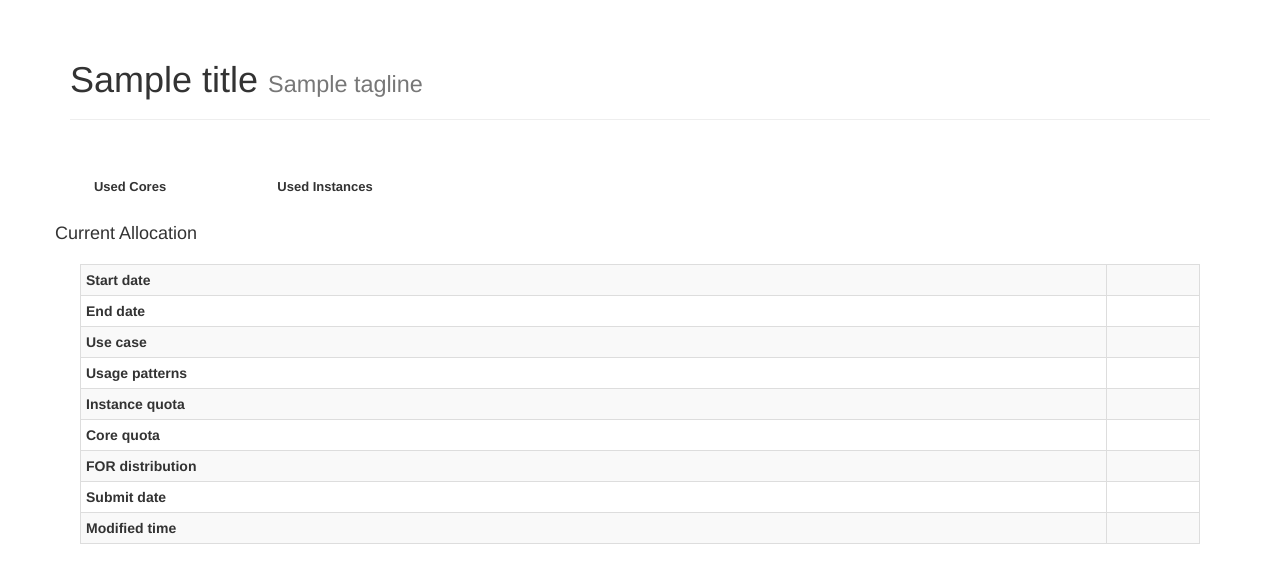
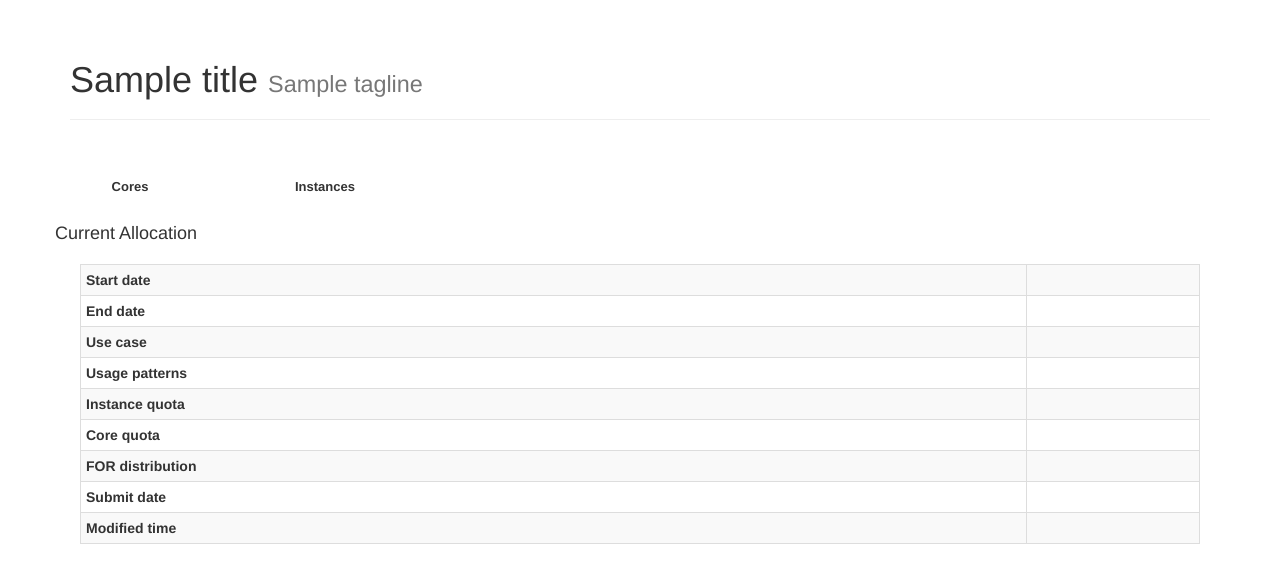
Before and after one commit to rrothwell/langstroth, a Django app: template nectar_allocations/templates/project_details.html in a window 1280 px wide. Shown: the part 52-635 px from the top of the page. Run offline with Django 3.2, Linux system fonts and the light colour scheme; the template is opened without the code that fills it: most values are stand-ins (such as "Sample title", 1, 10 or a date in 2020); lists and menus that the app fills with data are empty; parts of the project's set-up code (start-up, migrations or seed data) failed here and were passed over; some libraries are stand-ins or nearby versions.

Commit message:
RR: adjustments to project page including: changes to pie charts delete FOR column used divs and spans

```diff
--- a/langstroth/static/js/project_details.js
+++ b/langstroth/static/js/project_details.js
@@ -47,7 +47,7 @@ function tabulateSummary(pageAreaSelector, projectSummary, forTranslation) {
 					.append("tr");
 
 	rows.append("th")
-		.style("min-width", "100px")
+		.style("max-width", "60px")
 		.text(function(row) {
 				return headings[row];
 			});
@@ -55,32 +55,28 @@ function tabulateSummary(pageAreaSelector, projectSummary, forTranslation) {
 	rows.append("td")
 		.html(function(row) {
 			if (row == "for_distribution") {
-				var forDistributionTable = "<table class='table table-striped table-bordered table-condensed'  style='max-width: 40em;'>";
+				var forDistributionTable = "";
 				if (projectSummary.field_of_research_1) {
 					var for1 = projectSummary.field_of_research_1;
-					forDistributionTable += "<tr  style='line-height: 1.0;'>"
-					+ "<th style='min-width: 6em'>" + "FOR&nbsp;1:&nbsp;</th>"
-					+ "<td style='min-width: 20em'>" + forTranslation[for1] + "&nbsp;(" + for1 + ")</td>"
-					+ "<td style='max-width: 4em'>" + projectSummary.for_percentage_1 + "&nbsp;%&nbsp;</td>"
-					+ "</tr>";
+					forDistributionTable += "<div>"
+					+ "<span style='min-width: 20em'>" + forTranslation[for1] + "&nbsp;(" + for1 + ")&nbsp;</span>"
+					+ "<span style='max-width: 4em'>" + projectSummary.for_percentage_1 + "&nbsp;%&nbsp;</span>"
+					+ "</div>";
 				}
 				if (projectSummary.field_of_research_2) {
 					var for2 = projectSummary.field_of_research_2;
-					forDistributionTable += "<tr style='line-height: 1.0;'>"
-					+ "<th style='min-width: 6em'>" + "FOR&nbsp;2:&nbsp;</th>"
-					+ "<td style='min-width: 20em'>" + forTranslation[for2] + "&nbsp;(" + for2 + ")</td>"
-					+ "<td style='max-width: 4em'>" + projectSummary.for_percentage_2 + "&nbsp;%&nbsp;</td>"
-					+ "</tr>";
+					forDistributionTable += "<div>"
+					+ "<span style='min-width: 20em'>" + forTranslation[for2] + "&nbsp;(" + for2 + ")&nbsp;</span>"
+					+ "<span style='max-width: 4em'>" + projectSummary.for_percentage_2 + "&nbsp;%&nbsp;</span>"
+					+ "</div>";
 				}
 				if (projectSummary.field_of_research_3) {
 					var for3 = projectSummary.field_of_research_3;
-					forDistributionTable += "<tr style='line-height: 1.0;'>"
-					+ "<th style='min-width: 6em'>" + "FOR&nbsp;3:&nbsp;</th>"
-					+ "<td style='min-width: 20em'>" + forTranslation[for3] + "&nbsp;(" + for3 + ")</td>"
-					+ "<td style='max-width: 4em'>" + projectSummary.for_percentage_3 + "&nbsp;%&nbsp;</td>"
-					+ "</tr>";
+					forDistributionTable += "<div>"
+					+ "<span style='min-width: 20em'>" + forTranslation[for3] + "&nbsp;(" + for3 + ")&nbsp;</span>"
+					+ "<span style='max-width: 4em'>" + projectSummary.for_percentage_3 + "&nbsp;%&nbsp;</span>"
+					+ "</div>";
 				}
-				forDistributionTable += "</table>";
 				return forDistributionTable;
 			}
 			return projectSummary[row];
@@ -104,10 +100,7 @@ function graphQuota(pageAreaSelector, quotaKey, usage) {
 				.domain("0", "1")
 			    .range(["#006ccf", "#f2f2f2"]);
 
-	var pie = d3.layout.pie()
-				.value(function(d) {
-						return d;
-				});
+	var pie = d3.layout.pie();
 
 	var arc = d3.svg.arc()
 				.outerRadius(PIE_CHART_RADIUS)
@@ -131,18 +124,6 @@ function graphQuota(pageAreaSelector, quotaKey, usage) {
 				.style("fill", function(d, i) {
 					return color(i);
 				});
-
-	g.append("text")
-				.attr("transform", function(d) { return "translate(" + arc.centroid(d) + ")"; })
-				.attr("dy", ".35em")
-				.style("text-anchor", "middle")
-				.style("font-weight", "bold")
-				.style("font-family", "'Helvetica Neue', Helvetica, Arial, sans-serif")
-				.style("font-size", "13px")
-				.text(function(d) {
-					var usageQuota = (usage[0] + usage[1]) + "";
-					return d.data == "0" ? "" : d.data + "/" + usageQuota;
-				});
 }
 
 //==== Project Allocation: Assembling the Pieces.
@@ -152,10 +133,14 @@ function projectDetails() {
 	d3.json("/nacc/rest/for_codes", function(error, forTranslation) {
 		d3.json("/nacc/rest/allocations/" + allocationId + "/project/summary", function(error, projectSummary) {
 			tabulateSummary("#project-summary", projectSummary, forTranslation);
+
 			var coreUsage = [projectSummary.cores, projectSummary.core_quota - projectSummary.cores];
 			graphQuota("#core-pie-chart","cores", coreUsage);
+			$("#core-label").html("Used&nbsp;" + projectSummary.cores + "&nbsp;of&nbsp;" + projectSummary.core_quota);
+
 			instanceUsage = [projectSummary.instances, projectSummary.instance_quota - projectSummary.instances];
 			graphQuota("#instance-pie-chart","instances", instanceUsage);
+			$("#instance-label").html("Used&nbsp;" + projectSummary.instances + "&nbsp;of&nbsp;" + projectSummary.instance_quota);
 		});
 	});
 }
--- a/nectar_allocations/templates/project_details.html
+++ b/nectar_allocations/templates/project_details.html
@@ -11,7 +11,8 @@
 				<div id="visualisation" class='project-visualisation-container'>
 					<div>
 						<div id="core-pie-chart" class='project-chart-container'></div>
-						<h4>Used Cores</h4>
+						<h4>Cores</h4>
+						<h4 id="core-label"></h4>
 					</div>
 				</div>
 			</div>
@@ -19,7 +20,8 @@
 				<div id="visualisation" class='project-visualisation-container'>
 					<div>
 						<div id="instance-pie-chart" class='project-chart-container'></div>
-						<h4>Used Instances</h4>
+						<h4>Instances</h4>
+						<h4 id = "instance-label"></h4>
 					</div>
 				</div>
 			</div>
--- a/nectar_allocations/views.py
+++ b/nectar_allocations/views.py
@@ -18,8 +18,8 @@ def allocation_visualisation_page(request):
 def project_details_page(request, allocation_request_id):
     allocation_dict = AllocationRequest.project_from_allocation_request_id(allocation_request_id)
     context = {
-        "title": "Project",
-        "tagline": allocation_dict['project_name'].replace('_', ' '),
+        "title": allocation_dict['project_name'].replace('_', ' '),
+        "tagline": "",
         "allocation_request_id": allocation_request_id}
     return render(request, "project_details.html", context)
 
```
